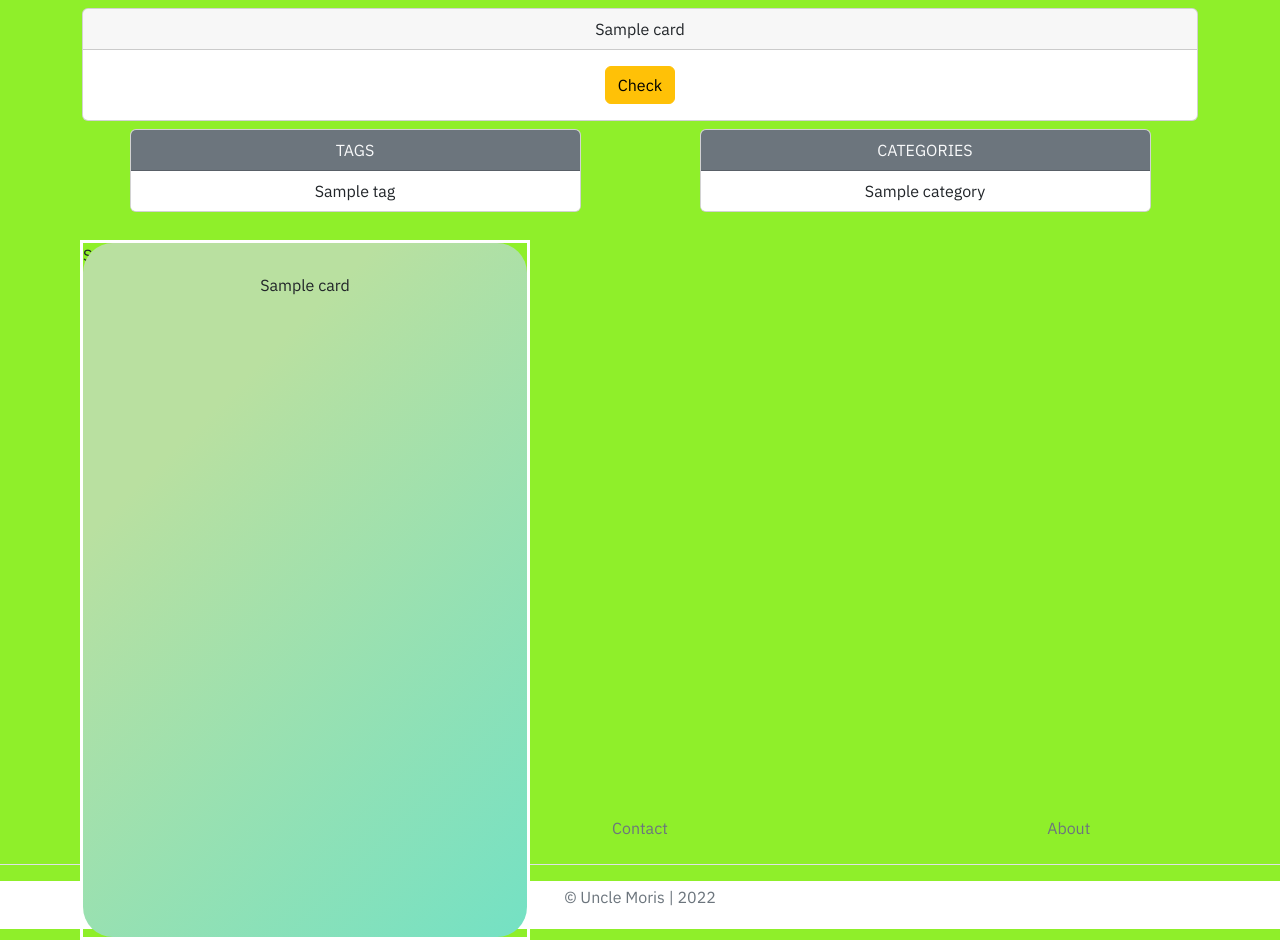
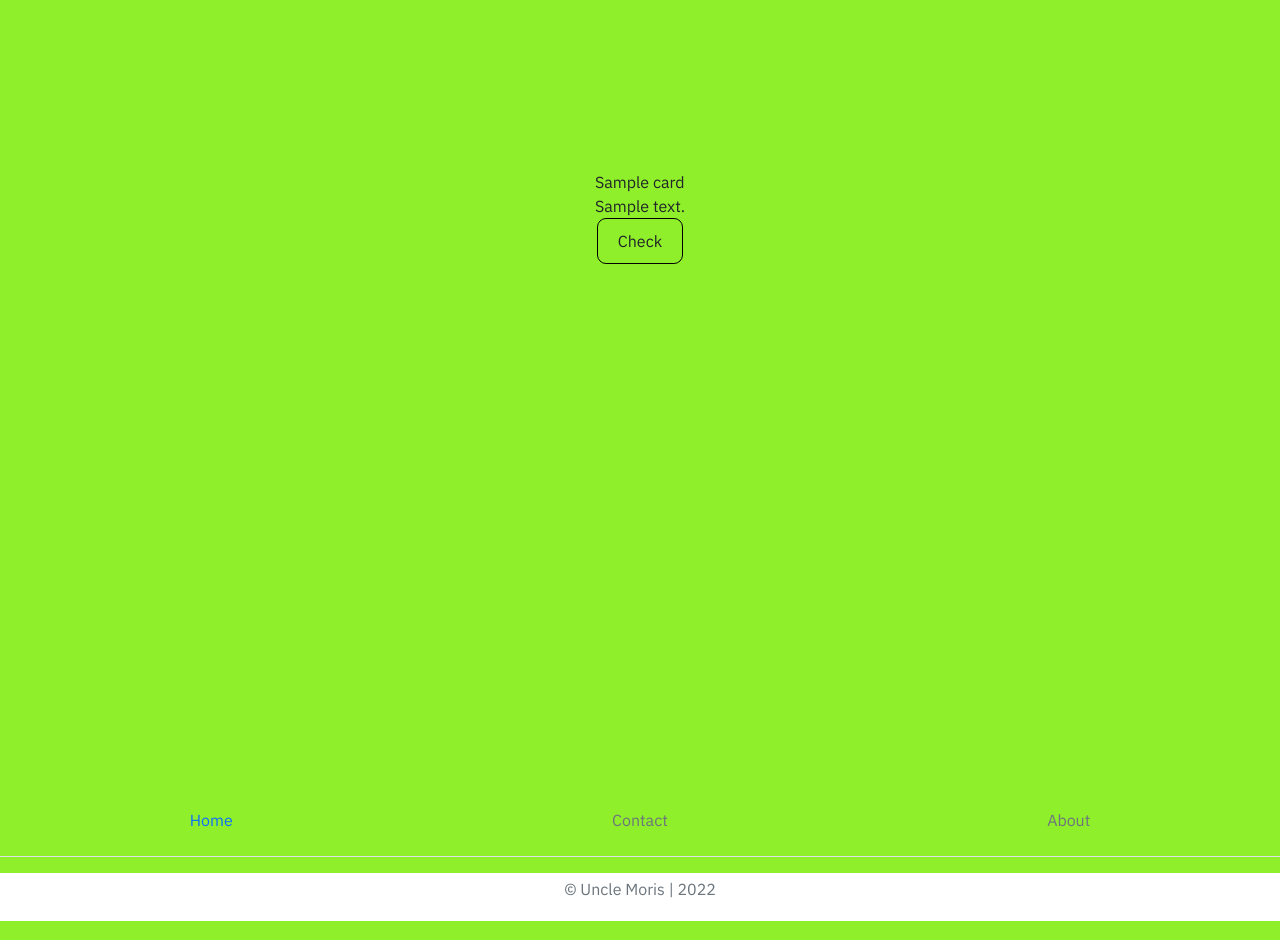
Before and after one commit to MemoryCards/backend, a Django app: page /cards/1 in a window 1280 px wide. Shown: the part 56-996 px from the top of the page. Run offline with Django 4.2, Linux system fonts and the light colour scheme; tables that the repository leaves empty hold one stand-in row (values such as "Sample post"); some libraries are stand-ins or nearby versions.

Commit message:
new card style

```diff
--- a/memory_cards/cards/templates/cards/card.html
+++ b/memory_cards/cards/templates/cards/card.html
@@ -5,48 +5,16 @@
 {% endblock %}
 {% block content %}
 <section class="vh-100">
-    <div id="albert" class="container text-center vw-100">
-        <div class="justify-content-center align-item-center">
-        <div class="card top-1 mt-2 vh-75">
-            <div class="card-header">
-                <p class="question card-text justify-content-center">{{ card.question }}</p>
-            </div>
-            <div class="card-body">
-                <p class="question card-text response">{{ card.answer }}</p>
-                <button type="button" class="check btn btn-warning"> Check </button>
-            </div>
-
-        </div>
-            <div class="row justify-content-around relative-bottom" >
-                <div class="col-md-5 text-center m-2">
-                    <div class="card">
-                        <div class="card-header bg-alert text-light
-                        bg-secondary text-uppercase">Tags</div>
-                            <ol class="list-group list-group-flush">
-                                {% for tag in tags %}
-                                    <li class="list-group-item">{{ tag.name }}</li>
-                                {% endfor %}
-                            </ol>
-                        </div>
-                </div>
-                <div class="col-md-5 text-center m-2">
-                    <div class="card">
-                        <div class="card-header bg-alert text-light
-                        bg-secondary text-uppercase">Categories</div>
-                            <ol class="list-group list-group-flush">
-                                {% for c in category %}
-                                    <li class="list-group-item">{{ c.name }}</li>
-                                {% endfor %}
-                            </ol>
-                        </div>
+    <div class="d-flex justify-content-center align-items-center">
+        <div class="memo-card">
+            <div class="memo-card__body">
+                <div class="memo-card__question">{{ card.question }}</div>
+                <div class="memo-card__answer">{{ card.answer }}</div>
+                <div class="memo-card__btns">
+                    <div class="memo-card__btn">Check</div>
                 </div>
             </div>
         </div>
     </div>
-    </div>
-    <div class="m-card">
-        <div class="m-card-q">{{ card.question }}</div>
-        <div class="m-card-a">{{ card.answer }}</div>
-    </div>
 </section>
 {% endblock %}
--- a/memory_cards/main/static/main/css/style.css
+++ b/memory_cards/main/static/main/css/style.css
@@ -1,15 +1,9 @@
 @keyframes up {
-  0% {
+  from {
     transform: translateY(0);
     opacity: 1;
   }
-  50% {
-    transform: translateY(35%);
-  }
-  80% {
-    opacity: 1;
-  }
-  100% {
+  to {
     opacity: 0;
   }
 }
@@ -82,44 +76,20 @@
     background-image: url("../img/business-card-ge8da23410_1920.png");
   }
 }
-.m-card {
-  position: relative;
-  margin: 20px 80px;
-  width: 450px;
-  height: 700px;
-  perspective: 800px;
-  border: solid white;
+/* card */
+.memo-card {
+  margin-top: 150px;
+  padding: 20px;
 }
-.m-card .m-card-q {
-  position: absolute;
-  width: 100%;
-  height: 100%;
-  padding: 30px;
-  border-radius: 30px;
-  text-align: center;
-  background-image: linear-gradient(315deg, #74e1c4 0%, #b9e0a0 74%);
-  transition: 0.8s;
-  z-index: 3;
+.memo-card__btns {
+  display: flex;
+  justify-content: space-around;
 }
-.m-card .m-card-a {
-  position: absolute;
-}
-
-.m-card:hover {
-  animation: up;
-  z-index: -1;
-}
-.m-card:hover .m-card-a {
-  position: absolute;
-  width: 100%;
-  height: 100%;
-  padding: 30px;
-  border-radius: 30px;
-  text-align: center;
-  background-image: linear-gradient(315deg, #74e1c4 0%, #b9e0a0 74%);
-  transition: 0.8s;
-  z-index: 0;
-  animation: up;
+.memo-card__btn {
+  padding: 10px 20px;
+  border: 1px solid black;
+  border-radius: 9px;
+  cursor: pointer;
 }
 
 /*# sourceMappingURL=style.css.map */
--- a/memory_cards/main/static/main/sass/style.scss
+++ b/memory_cards/main/static/main/sass/style.scss
@@ -24,6 +24,7 @@
 header {
   color: colors.$grey;
   text-shadow: 2px 1px colors.$white;
+
   h1 {
     font-size: 30px;
     text-transform: uppercase;
@@ -47,7 +48,7 @@
     position: absolute;
     width: 100%;
     height: 100%;
-        background-color: rgb(255, 255, 255, .5 );
+    background-color: rgb(255, 255, 255, .5);
     z-index: -10;
   }
 
@@ -69,44 +70,24 @@
   }
 }
 
-.m-card {
-    position: relative;
-    margin: 20px 80px;
-    width: 450px;
-    height: 700px;
-    perspective: 800px;
-    border: solid white;
-    .m-card-q {
-        position: absolute;
-        width: 100%;
-        height: 100%;
-        padding: 30px;
-        border-radius: 30px;
-        text-align: center;
-        background-image: linear-gradient(315deg, #74e1c4 0%, #b9e0a0 74% );
-        transition: .8s;
-        z-index: 3;
+/* card */
+
+.memo-card {
+  margin-top: 150px;
+  padding: 20px;
+
+  &__body {
   }
 
-    .m-card-a {
-        position: absolute;
+  &__btns {
+    display: flex;
+    justify-content: space-around;
+  }
 
+  &__btn {
+    padding: 10px 20px;
+    border: 1px solid black;
+    border-radius: 9px;
+    cursor: pointer;
   }
 }
-
-.m-card:hover{
-    animation: up;
-    z-index: -1;
-    .m-card-a {
-        position: absolute;
-        width: 100%;
-        height: 100%;
-        padding: 30px;
-        border-radius: 30px;
-        text-align: center;
-        background-image: linear-gradient(315deg, #74e1c4 0%, #b9e0a0 74% );
-        transition: .8s;
-        z-index: 0;
-        animation: up;
-    }
-}
```
Lines whose indentation alone changed are shown as unchanged.
